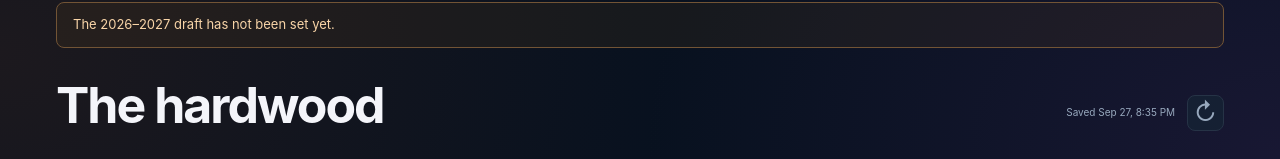
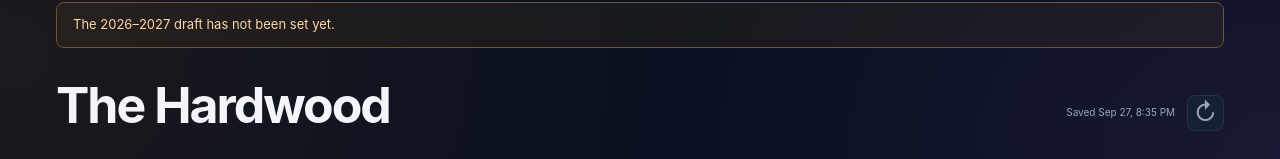
Before and after one commit to mwcrox/NBA, a website: page index.html in a window 1280 px wide. Shown: the part 159-318 px from the top of the page. Drawn offline with Linux system fonts and the light colour scheme; no server answers.

Commit message:
Small edit

```diff
--- a/index.html
+++ b/index.html
@@ -55,7 +55,7 @@
         <section class="page" id="home">
             <div class="heading">
                 <div>
-                    <h1>The hardwood</h1>
+                    <h1>The Hardwood</h1>
                 </div>
 
                 <div class="update-controls">
```
